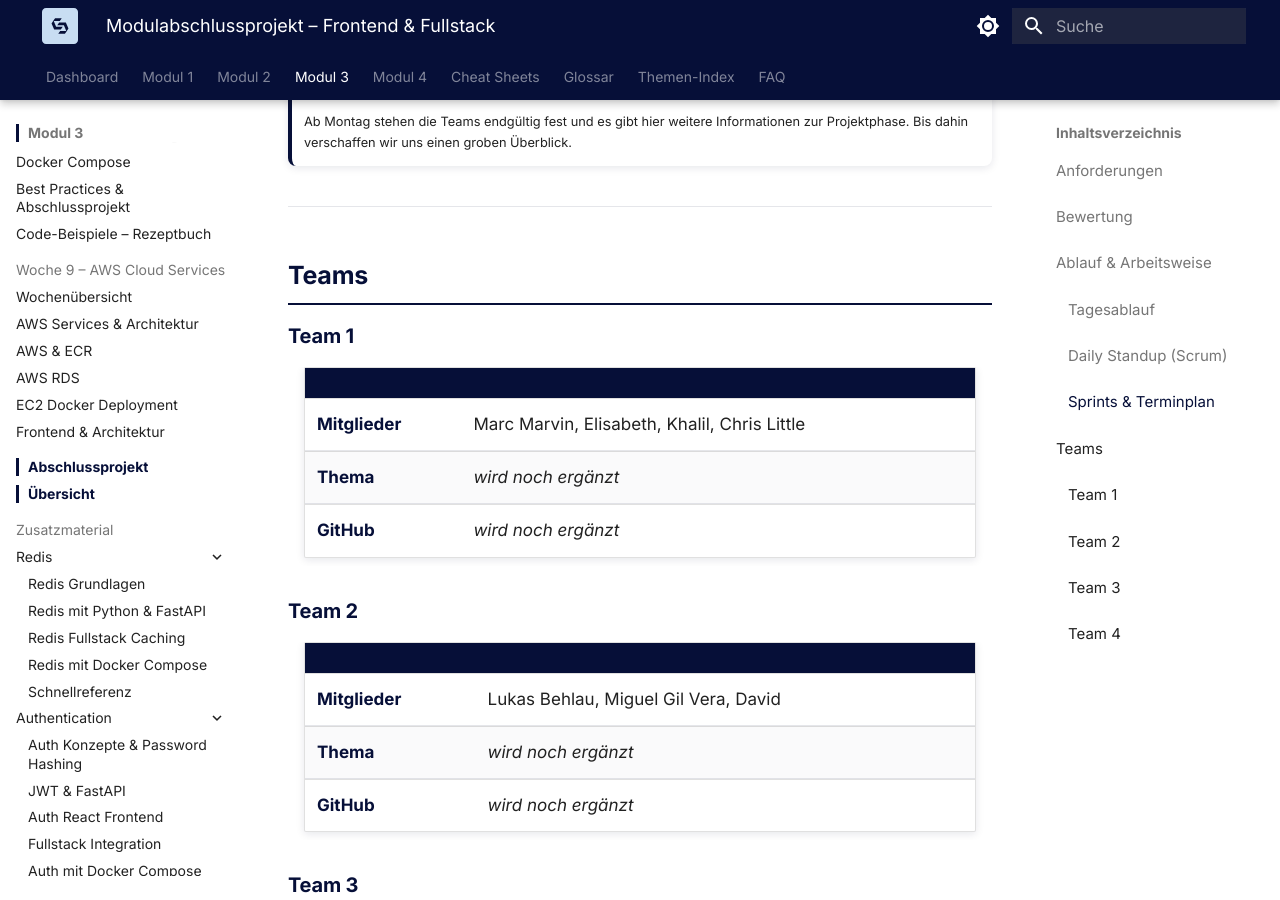
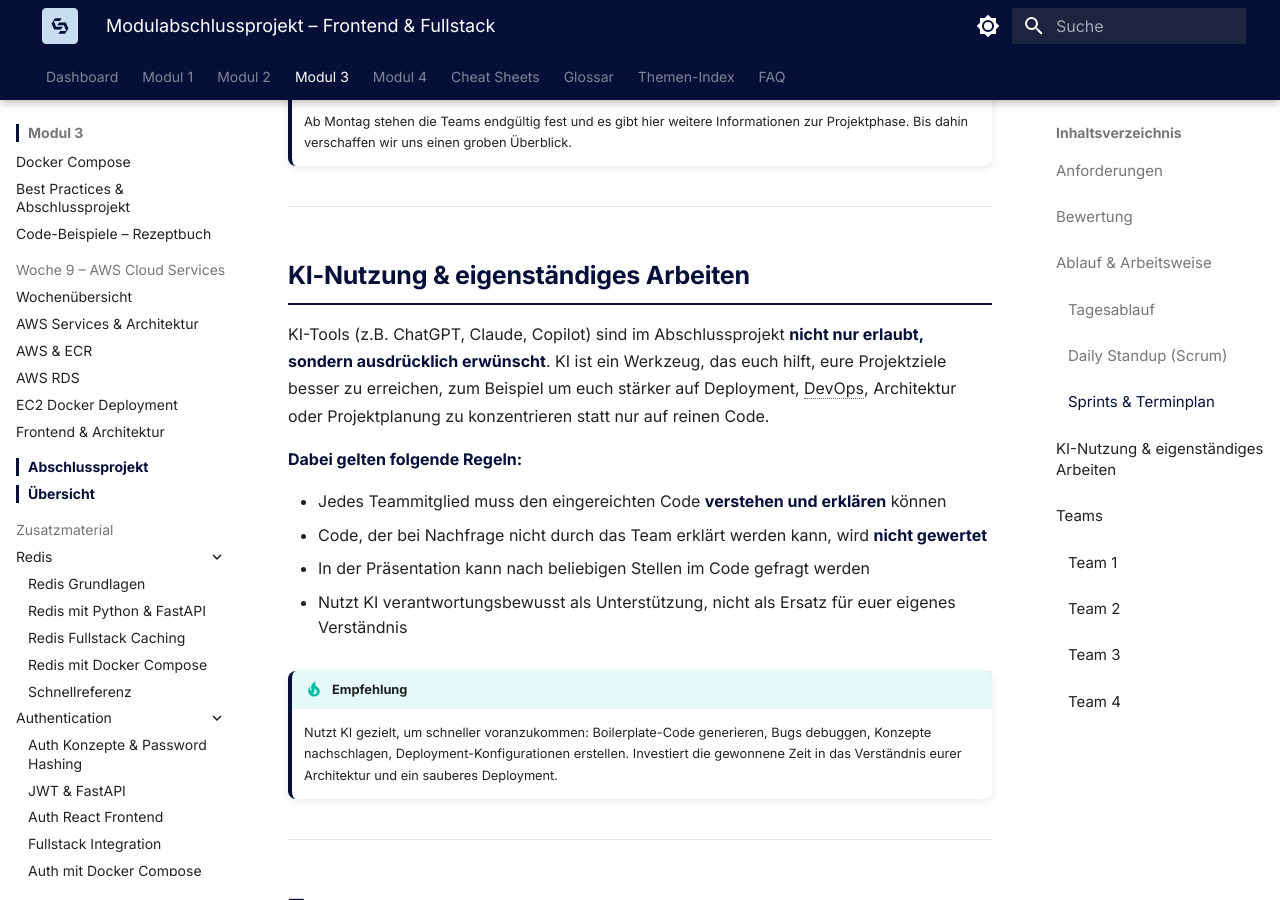
Before and after one commit to JacobMenge/kurs-25-06, an MkDocs documentation site: the page built from docs/modul-3/abschlussprojekt/uebersicht.md, in a window 1280 px wide and 900 px high, scrolled down 2003 px. Built offline with MkDocs 1.6.1 and Material for MkDocs 9.7.7, drawn with Linux system fonts in a browser that asks for light colours.

Commit message:
Abschlussprojekt: KI-Nutzung Disclaimer ergaenzt
Co-Authored-By: Claude Opus 4.6 <noreply@anthropic.com>

```diff
--- a/docs/modul-3/abschlussprojekt/uebersicht.md
+++ b/docs/modul-3/abschlussprojekt/uebersicht.md
@@ -57,6 +57,22 @@ Wir arbeiten in Sprints, ähnlich wie im letzten Abschlussprojekt. Der genaue **
 
 ---
 
+## KI-Nutzung & eigenständiges Arbeiten
+
+KI-Tools (z.B. ChatGPT, Claude, Copilot) sind im Abschlussprojekt **nicht nur erlaubt, sondern ausdrücklich erwünscht**. KI ist ein Werkzeug, das euch hilft, eure Projektziele besser zu erreichen, zum Beispiel um euch stärker auf Deployment, DevOps, Architektur oder Projektplanung zu konzentrieren statt nur auf reinen Code.
+
+**Dabei gelten folgende Regeln:**
+
+- Jedes Teammitglied muss den eingereichten Code **verstehen und erklären** können
+- Code, der bei Nachfrage nicht durch das Team erklärt werden kann, wird **nicht gewertet**
+- In der Präsentation kann nach beliebigen Stellen im Code gefragt werden
+- Nutzt KI verantwortungsbewusst als Unterstützung, nicht als Ersatz für euer eigenes Verständnis
+
+!!! tip "Empfehlung"
+    Nutzt KI gezielt, um schneller voranzukommen: Boilerplate-Code generieren, Bugs debuggen, Konzepte nachschlagen, Deployment-Konfigurationen erstellen. Investiert die gewonnene Zeit in das Verständnis eurer Architektur und ein sauberes Deployment.
+
+---
+
 ## Teams
 
 ### Team 1
```
